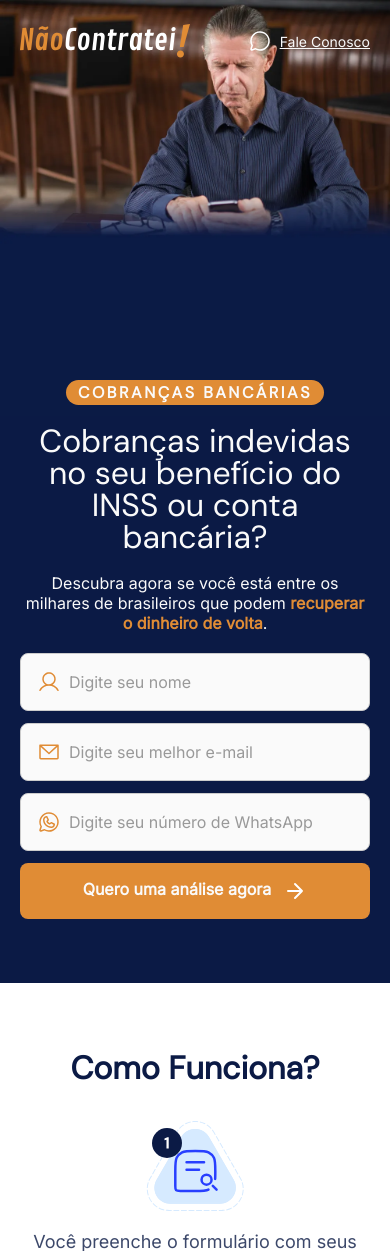
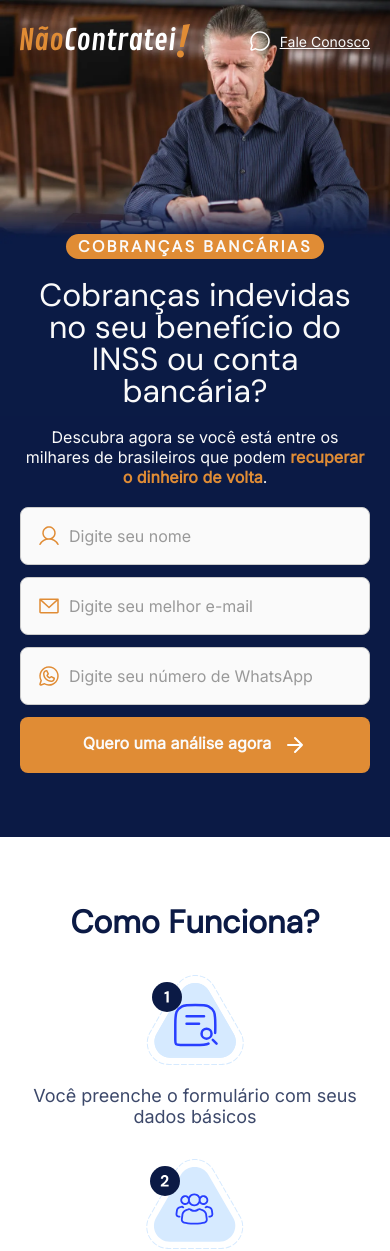
Before and after one commit to ademirjs/NClandingpage, a PHP site: page / in a window 390 px wide. Shown: the top 1251 px of the page. Run offline with PHP 8.4, Linux system fonts and the light colour scheme; some libraries are stand-ins or nearby versions.

Commit message:
ajuste na responsividade

```diff
--- a/lp-especifica-v1/styles.css
+++ b/lp-especifica-v1/styles.css
@@ -441,7 +441,7 @@ footer section{
     background-position-y: top;
     background-repeat: no-repeat;
     background-color: var(--secondary-color);
-    padding-top: 380px;
+    padding-top: 60%;
     padding-bottom: 4rem;
   }
 
```
